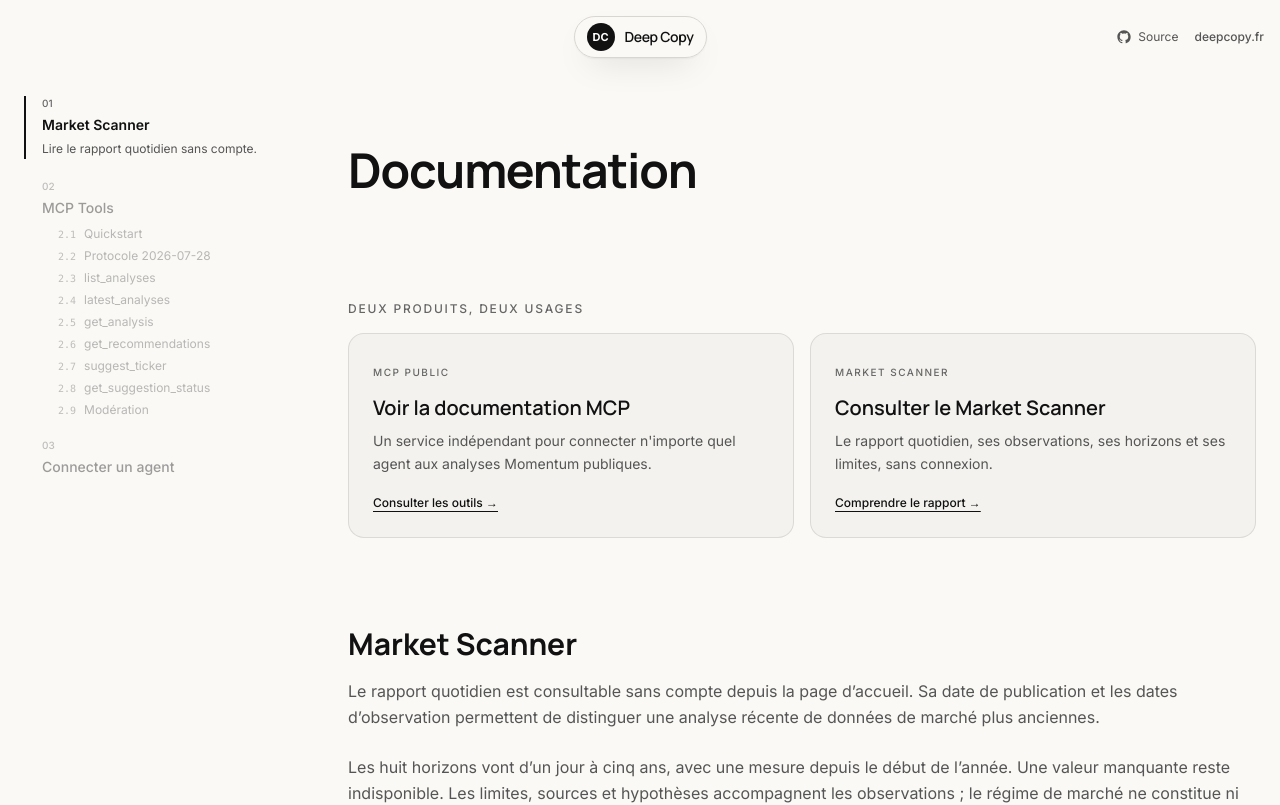
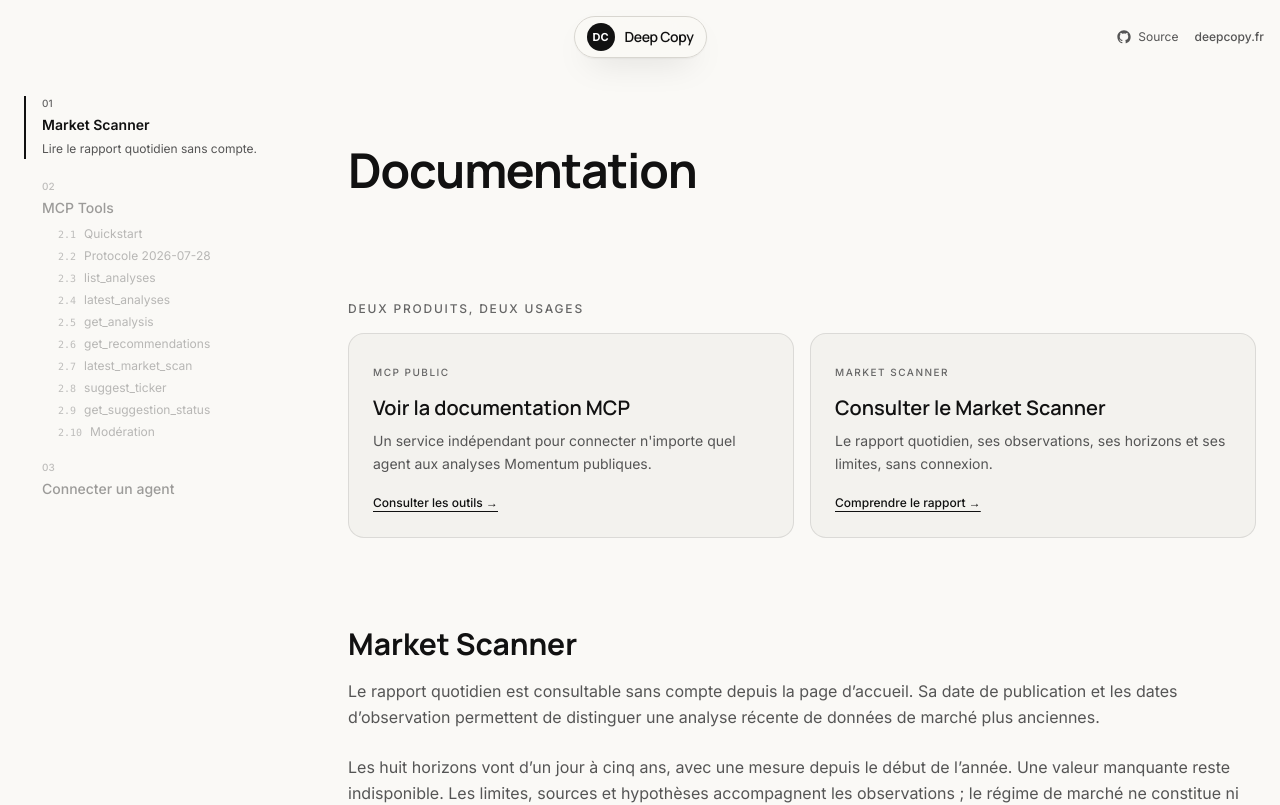
Before and after one commit to kaligautier/trading-on-IBKR-with-ADK-, a Next.js app in the folder apps/frontend/: page /docs in a window 1280 px wide. Shown: the top 805 px of the page. Built offline with nearby package versions, Linux system fonts and the light colour scheme.

Commit message:
fix(frontend): align MCP documentation with the public contract

```diff
--- a/apps/frontend/src/components/mcp-docs/page.tsx
+++ b/apps/frontend/src/components/mcp-docs/page.tsx
@@ -54,9 +54,10 @@
       { id: "tool-latest_analyses", number: "2.4", title: "latest_analyses" },
       { id: "tool-get_analysis", number: "2.5", title: "get_analysis" },
       { id: "tool-get_recommendations", number: "2.6", title: "get_recommendations" },
-      { id: "tool-suggest_ticker", number: "2.7", title: "suggest_ticker" },
-      { id: "tool-get_suggestion_status", number: "2.8", title: "get_suggestion_status" },
-      { id: "moderation", number: "2.9", title: "Modération" },
+      { id: "tool-latest_market_scan", number: "2.7", title: "latest_market_scan" },
+      { id: "tool-suggest_ticker", number: "2.8", title: "suggest_ticker" },
+      { id: "tool-get_suggestion_status", number: "2.9", title: "get_suggestion_status" },
+      { id: "moderation", number: "2.10", title: "Modération" },
     ],
   },
   {
@@ -380,6 +381,10 @@
 
       <SectionTitle>MCP Tools</SectionTitle>
 
+      <p className="mb-6 max-w-2xl text-sm text-on-surface-variant">
+        List tools return their arrays in <InlineCode>result.structuredContent.result</InlineCode>. Pass an item&apos;s <InlineCode>id</InlineCode> as <InlineCode>analysis_id</InlineCode> to <InlineCode>get_analysis</InlineCode>.
+      </p>
+
       <div className="mt-6">
         <ToolDoc
           id="tool-list_analyses"
@@ -390,7 +395,7 @@
             { name: "limit", type: "int", default: "50", description: "Nombre de résultats (max 200)" },
             { name: "offset", type: "int", default: "0", description: "Décalage pour pagination" },
           ]}
-          responseFields={["ticker", "rating", "executive_summary", "price_target", "entry_price", "stop_loss", "rsi", "rsi_signal", "trend_direction", "key_support", "key_resistance", "pe_ratio", "peg_ratio", "beta"]}
+          responseFields={["id", "analysis_date", "ticker", "rating", "executive_summary", "price_target", "entry_price", "stop_loss", "rsi", "rsi_signal", "trend_direction", "key_support", "key_resistance", "pe_ratio", "peg_ratio", "beta"]}
         />
         <ToolDoc
           id="tool-latest_analyses"
@@ -400,7 +405,7 @@
             { name: "ticker", type: "str | None", default: "None", description: "Un seul ticker" },
             { name: "rating", type: "str | None", default: "None", description: "Comma-separated: Buy,Overweight,Hold,Underweight,Sell" },
           ]}
-          responseFields={["ticker", "rating", "executive_summary", "price_target", "trader_action", "rsi", "trend_direction"]}
+          responseFields={["id", "ticker", "rating", "executive_summary", "price_target", "trader_action", "rsi", "trend_direction"]}
         />
         <ToolDoc
           id="tool-get_analysis"
@@ -419,7 +424,14 @@
             { name: "rating", type: "str", default: '"Buy,Overweight"', description: "Ratings cibles" },
             { name: "limit", type: "int", default: "10", description: "Max résultats (max 100)" },
           ]}
-          responseFields={["ticker", "rating", "price_target", "entry_price", "stop_loss", "position_size", "risk_reward_ratio"]}
+          responseFields={["id", "ticker", "rating", "price_target", "entry_price", "stop_loss", "position_size", "risk_reward_ratio"]}
+        />
+        <ToolDoc
+          id="tool-latest_market_scan"
+          name="latest_market_scan"
+          description="Returns the latest daily market regime and normalized asset signals. No parameters: send an empty arguments object ({})."
+          params={[]}
+          responseFields={["id", "scan_date", "created_at", "regime", "summary", "recommendation", "assets", "signals", "session_id"]}
         />
         <ToolDoc
           id="tool-suggest_ticker"
@@ -427,9 +439,9 @@
           description="Propose un ticker à analyser. Une analyse ou suggestion existante est retournée sans nouvelle écriture ; sinon une suggestion unique est créée pour modération."
           params={[
             { name: "symbol", type: "str", default: "required", description: "Symbole boursier (ex: ASML)" },
-            { name: "reason", type: "str | None", default: "None", description: "Pourquoi ce ticker mérite une analyse" },
+            { name: "reason", type: "str", default: '""', description: "Why this ticker deserves analysis (maximum 500 characters)" },
           ]}
-          responseFields={["suggestion_id | analysis_id | job_id", "symbol", "status", "created_at", "created"]}
+          responseFields={["id", "symbol", "reason", "source", "status", "review_reason", "created_at", "reviewed_at"]}
         />
         <ToolDoc
           id="tool-get_suggestion_status"
@@ -438,7 +450,7 @@
           params={[
             { name: "suggestion_id", type: "str (UUID)", default: "required", description: "Identifiant retourné par suggest_ticker" },
           ]}
-          responseFields={["suggestion_id", "symbol", "status", "created_at", "reviewed_at", "review_reason"]}
+          responseFields={["id", "symbol", "status", "created_at", "reviewed_at", "review_reason"]}
         />
       </div>
 
```
